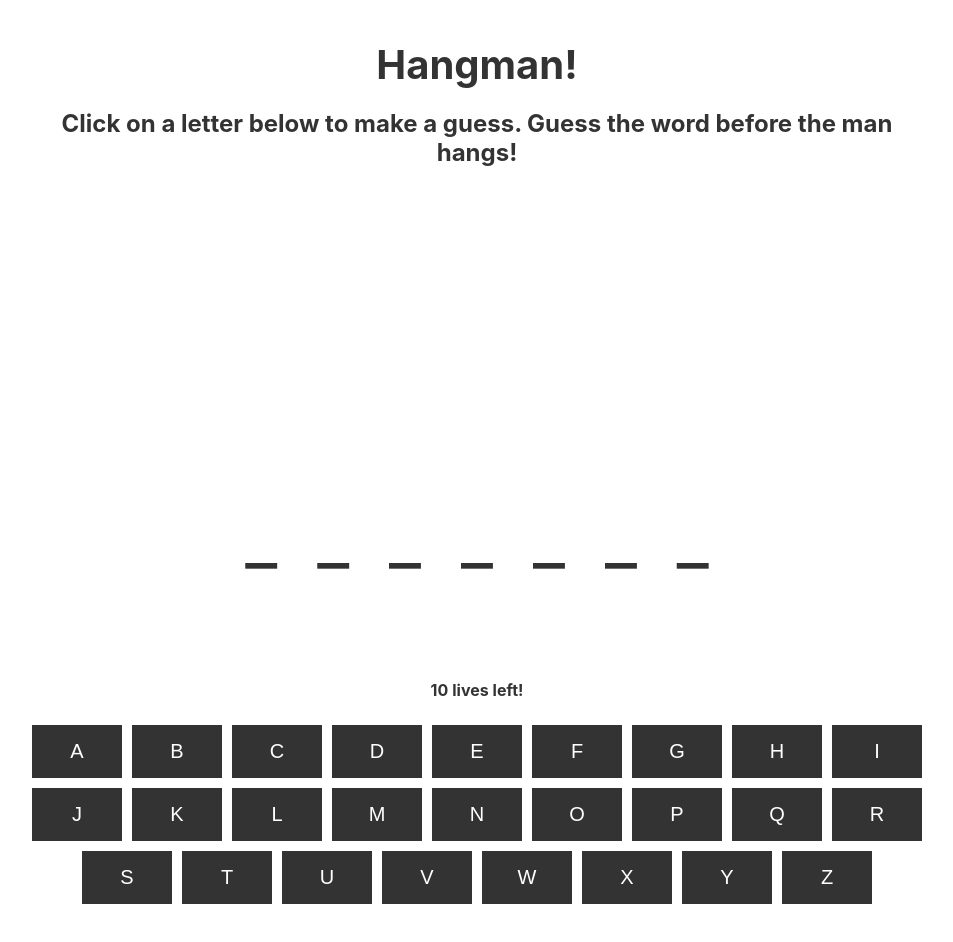
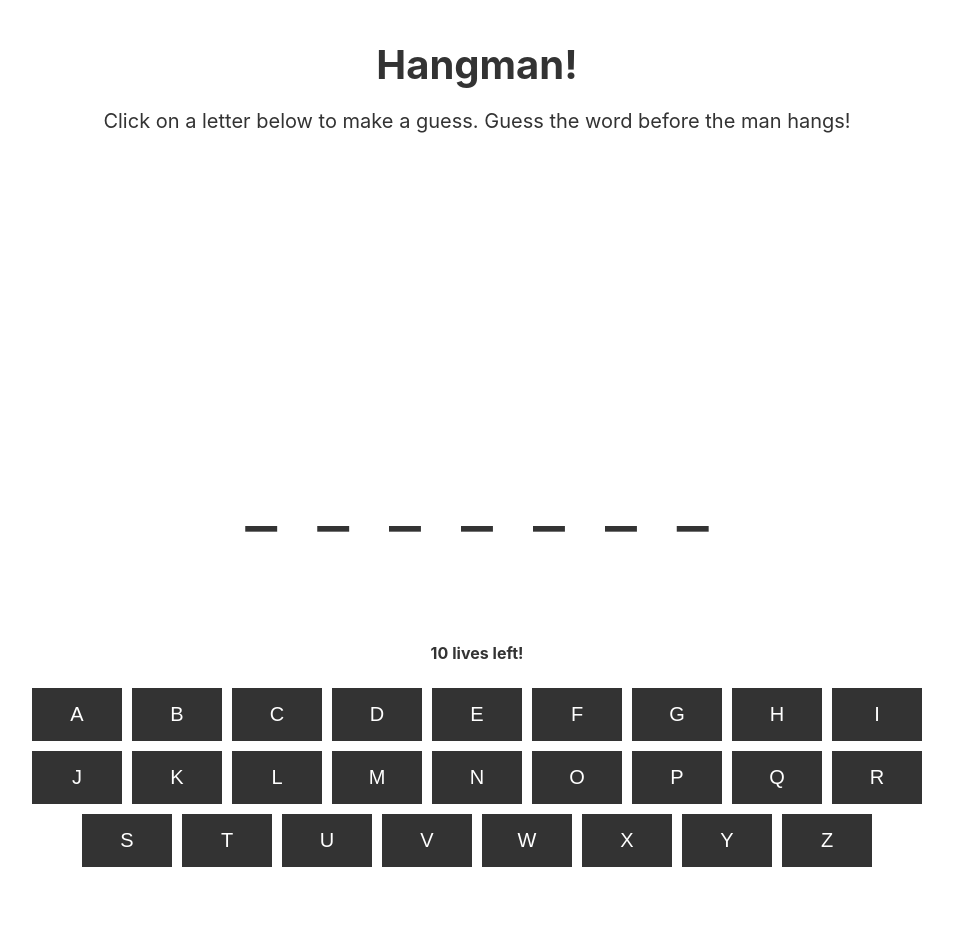
Before and after one commit to davidsauntson/hangman-ds, a React (Create React App) app: page / in a window 1280 px wide. Shown: the top 942 px of the page, without its empty margins (163-1116 px from the left). After the commit the page ends 912 px from the top, so only its background shows below. Built offline with nearby package versions, Linux system fonts and the light colour scheme.

Commit message:
corrected title styles

```diff
--- a/src/sass/components/_title.scss
+++ b/src/sass/components/_title.scss
@@ -1,5 +1,6 @@
 .title {
   text-align: center;
+
   &__heading {
     color: $color--grey;
     margin: 0 0 20px 0;
@@ -8,5 +9,7 @@
 
   &__intro {
     color: $color--grey;
+    font-size: 20px;
+    font-weight: normal;
   }
 }
```
